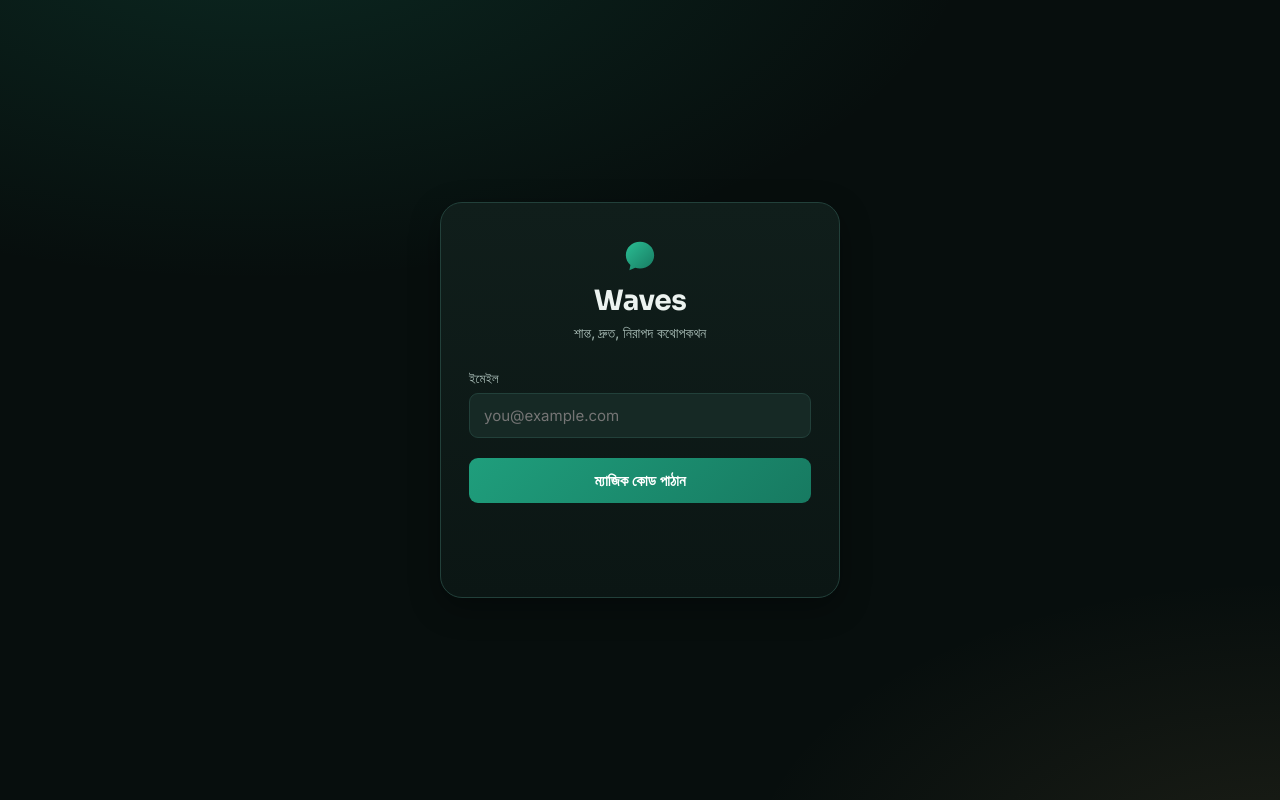
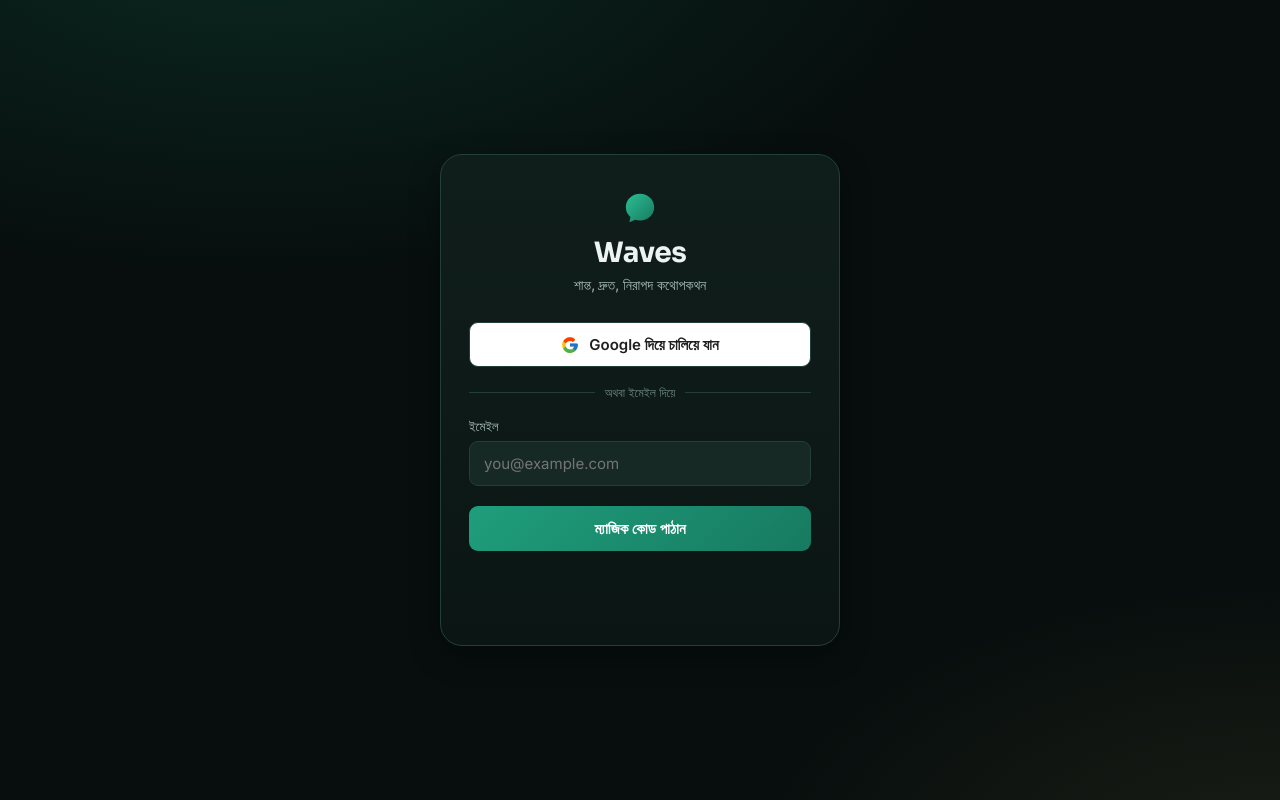
Before and after one commit to dev-atikuzzaman/waves, a website built with Vite: page index.html in a window 1280 px wide. Built offline with nearby package versions, Linux system fonts and the light colour scheme; no server answers.

Commit message:
Add files via upload

```diff
--- a/index.html
+++ b/index.html
@@ -34,6 +34,18 @@
           <h1>Waves</h1>
           <p class="tagline">শান্ত, দ্রুত, নিরাপদ কথোপকথন</p>
         </div>
+
+        <button type="button" id="google-signin-btn" class="btn-google">
+          <svg width="18" height="18" viewBox="0 0 48 48" aria-hidden="true">
+            <path fill="#FFC107" d="M43.6 20.5H42V20H24v8h11.3C33.7 32.7 29.3 36 24 36c-6.6 0-12-5.4-12-12s5.4-12 12-12c3.1 0 5.8 1.1 8 3l6-6C34.9 5.1 29.7 3 24 3 12.4 3 3 12.4 3 24s9.4 21 21 21 21-9.4 21-21c0-1.2-.1-2.4-.4-3.5z"/>
+            <path fill="#FF3D00" d="m6.3 14.7 6.6 4.8C14.6 15.6 18.9 13 24 13c3.1 0 5.8 1.1 8 3l6-6C34.9 5.1 29.7 3 24 3 16 3 9.1 7.6 6.3 14.7z"/>
+            <path fill="#4CAF50" d="M24 45c5.6 0 10.7-2.1 14.5-5.6l-6.7-5.7C29.6 35.6 27 36 24 36c-5.3 0-9.6-3.3-11.2-8l-6.6 5.1C9 40.3 15.9 45 24 45z"/>
+            <path fill="#1976D2" d="M43.6 20.5H42V20H24v8h11.3c-.8 2.3-2.3 4.2-4.2 5.6l6.7 5.7C41.9 36 45 30.6 45 24c0-1.2-.1-2.4-.4-3.5z"/>
+          </svg>
+          <span>Google দিয়ে চালিয়ে যান</span>
+        </button>
+
+        <div class="auth-divider"><span>অথবা ইমেইল দিয়ে</span></div>
 
         <form id="auth-form" class="auth-form">
           <label class="field">
```
Also changed, not shown: README.md.
